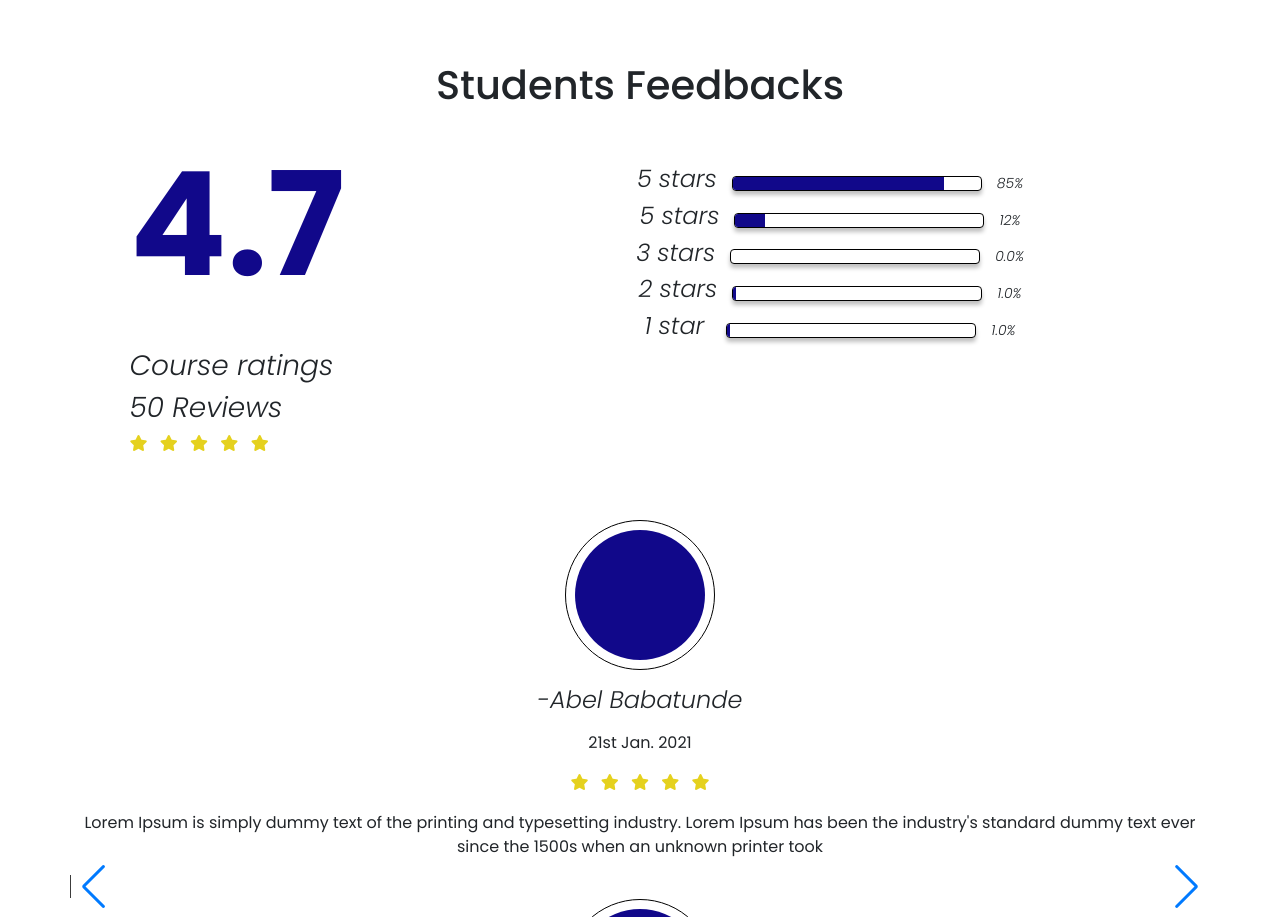
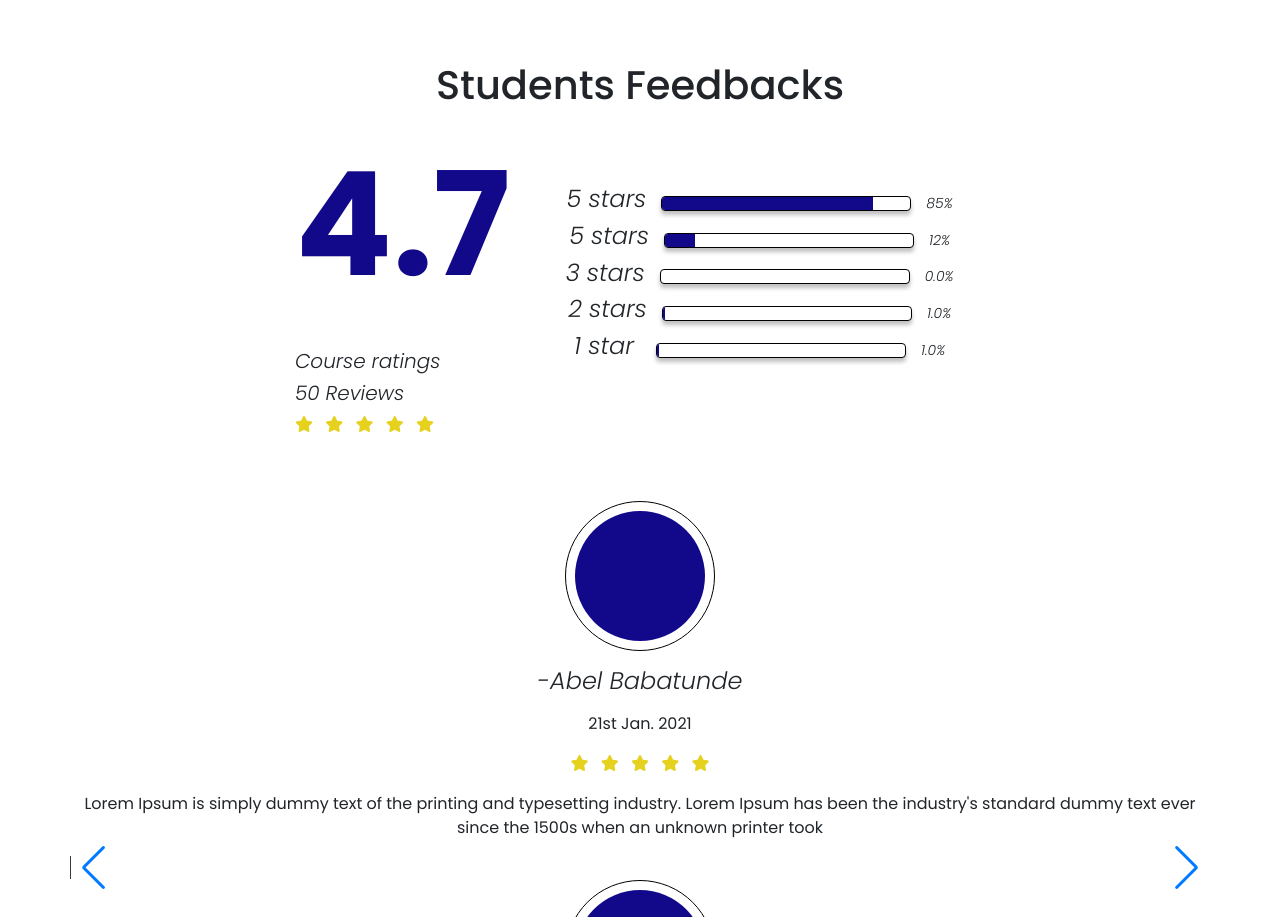
Before and after one commit to Africa-Trainovation-Consulting/ATC-data_course, a website: page index.html in a window 1280 px wide. Shown: the part 1776-2693 px from the top of the page. Drawn offline with nearby package versions, Linux system fonts and the light colour scheme.

Commit message:
working on the breaks with the progress bar

```diff
--- a/assets/styles/layout/_studentsFeedback.scss
+++ b/assets/styles/layout/_studentsFeedback.scss
@@ -10,6 +10,7 @@
     @include media-breakpoint-between (xs, md) {
       text-align: center ;
     }
+    width: fit-content !important;
   }
 
   .firstClass {
--- a/index.html
+++ b/index.html
@@ -183,11 +183,11 @@
   <section class="students_feedbacks">
     <div class="container">
       <h1 class="text-center">Students Feedbacks</h1>
-      <article class="row justify-content-center">
-        <span class="col-md-4 feedback_ratings text-md-left">
+      <article class="row justify-content-center align-items-center">
+        <span class="feedback_ratings text-md-left col-md-3 ">
           <p class="text-primary firstClass">4.7</p>
-          <p class="h3 "><em> Course ratings</em> </p>
-          <p class="h3 "><em> 50 Reviews</em></p>
+          <p class="h5 "><em> Course ratings</em> </p>
+          <p class="h5 "><em> 50 Reviews</em></p>
           <p class="newRatings">
             <i class="fas fa-star"></i>
             <i class="fas fa-star ms-2"></i>
@@ -196,7 +196,7 @@
             <i class="fas fa-star ms-2"></i>
           </p>
         </span>
-        <ul class="col-md-7 mt-5" >
+        <ul class=" col-md-5" >
           <li class="d-flex justify-content-center align-items-center">
             <h4><em>5 stars</em></h4>
             <div class="progress border shadow">
```
Also changed, not shown: assets/styles/style.css, 1 other file.
